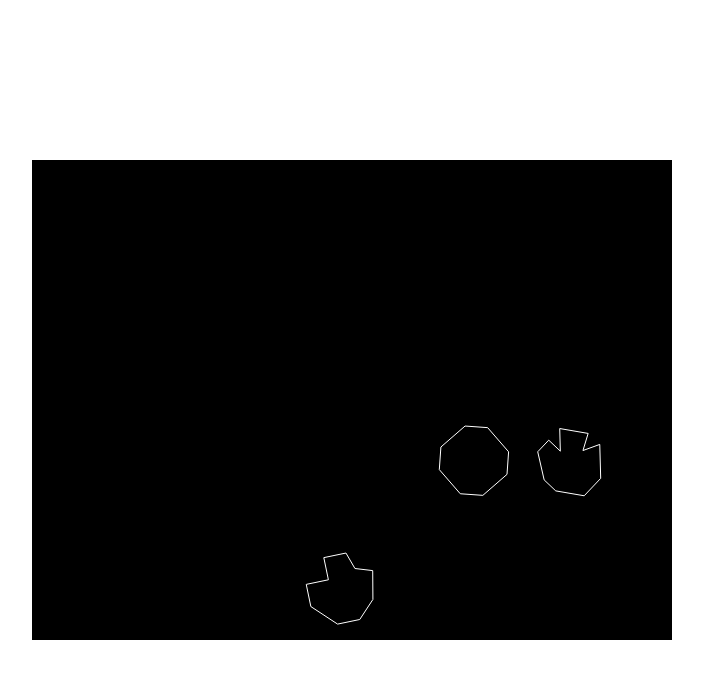
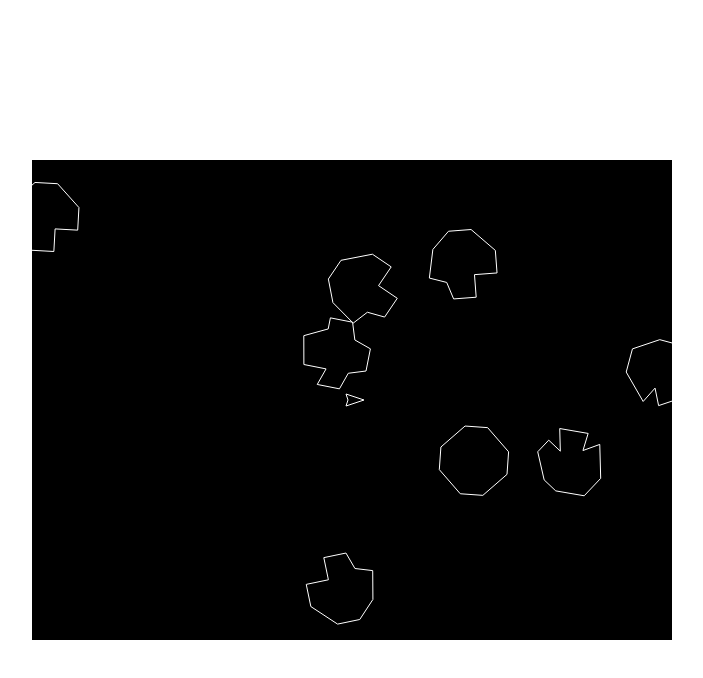
Before and after one commit to slagrzegorzewski/asteroids, a plain HTML site: page index.html in a window 1280 px wide. Shown: the whole page, without its empty margins (288-991 px from the left). Drawn offline with Linux system fonts and the light colour scheme.

Commit message:
ship nad input files, draw ship on the canvas, add event for actions on the keys.

```diff
--- a/index.html
+++ b/index.html
@@ -11,7 +11,7 @@
 
     <script src="js/polygon.js"></script>
     <script src="js/asteroids.js"></script>
-
+    <script src="js/ship.js"></script>
     <script src="js/state.js"></script>
     <script src="js/gameState.js"></script>
     <script src="js/canvas.js"></script>
--- a/js/gameState.js
+++ b/js/gameState.js
@@ -8,7 +8,8 @@ var Points = {
         [-4,-1,-1,-4,2,-4,4,-1,4,1,2,4,0,4,0,2,-2,4,-4,1,-2,0,-4,-1],
         [-4,-1,-1,-4,2,-4,4,-1,4,1,2,4,0,4,0,2,-2,4,-4,1,-2,0,-4,-1],
         [-2,-4,2,-4,4,-2,4,2,2,4,-2,4,-4,2,-4,-2,-2,-4]
-    ]
+    ],
+    SHIP: [-2,0,-3,-3,6,0,-3,3,-2,0],
 }
 
 var AsteroidSize = 8;
@@ -20,12 +21,16 @@ var GameState = State.extend({
         this.canvasWidth = game.canvas.ctx.width;
         this.canvasHeight = game.canvas.ctx.height;
 
+        this.ship = new Ship(Points.SHIP, 2, this.canvasWidth/2, this.canvasHeight/2);
+        this.ship.maxX = this.canvasWidth;
+        this.ship.maxY = this.canvasHeight;
+
         this.generateLVL();
 
     },
 
     generateLVL: function(){
-        var num = 3;
+        var num = 8;
         this.asteroids = [];
         for (var i = 0; i < num; i++){
             var n = Math.round(Math.random() * (Points.ASTEROIDS.length - 1));
@@ -41,6 +46,7 @@ var GameState = State.extend({
         for (var i = 0, len = this.asteroids.length; i < len; i++){
             this.asteroids[i].update();
         }
+        this.ship.update();
     },
     // refresh context and draw asteroid
     render: function(ctx){
@@ -48,5 +54,6 @@ var GameState = State.extend({
         for (var i = 0, len = this.asteroids.length; i < len; i++){
             this.asteroids[i].draw(ctx);
         }
+        this.ship.draw(ctx);
     }
 });
--- /dev/null
+++ b/js/ship.js
@@ -0,0 +1,39 @@
+var Ship = Polygon.extend({
+    maxX: null,
+    maxY: null,
+
+    init: function(p, s, x, y){
+        this._super(p);
+
+        this.x = x;
+        this.y = y;
+
+        this.scale(s);
+
+        this.vel ={
+            x:0,
+            y:0
+        }
+    },
+
+    update: function(){
+        this.x += this.vel.x;
+        this.y += this.vel.y;
+
+
+        if(this.x > this.maxX){
+            this.x = 0;
+        }else if(this.x < 0){
+            this.x = this.maxX;
+        }
+        if(this.y > this.maxY){
+            this.y = 0;
+        }else if(this.y < 0){
+            this.y = this.maxY;
+        }
+    },
+
+    draw: function(ctx){
+        ctx.drawPolygon(this, this.x, this.y);
+    }
+});
```
Also changed, not shown: js/input.js (added, +24 -0 lines).
